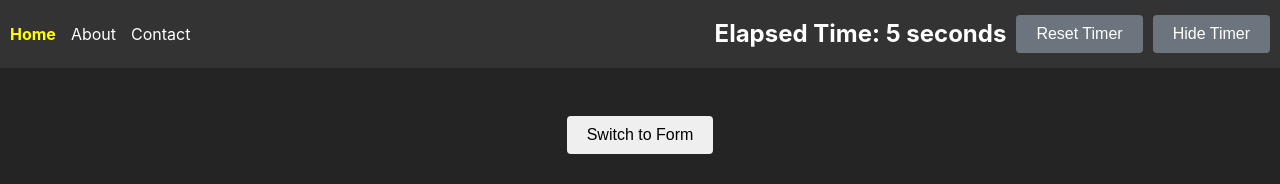
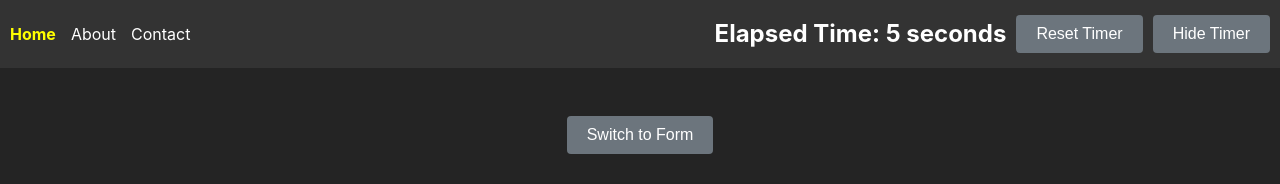
Before and after one commit to arturgomes/tech-review, a React (Vite) app: page / in a window 1280 px wide. Shown: the top 184 px of the page. Built offline with nearby package versions, Linux system fonts and the light colour scheme; grey boxes are pictures that could not be loaded.

Commit message:
refactor: reusing the Button component in App

```diff
--- a/src/App.tsx
+++ b/src/App.tsx
@@ -3,6 +3,7 @@ import Card from "./components/Card";
 import Form from "./components/Form";
 import NavBar from "./components/NavBar";
 import "./App.css";
+import Button from "./components/ButtonGroup/Button";
 
 function App() {
   /**
@@ -20,9 +21,9 @@ function App() {
     <>
       <NavBar />
       <div className="app__wrapper">
-        <button className="button" onClick={() => setFormOrCard(!formOrCard)}>
+        <Button onClick={() => setFormOrCard(!formOrCard)}>
           Switch to {formOrCard ? "Card" : "Form"}
-        </button>
+        </Button>
         {formOrCard ? (
           <Form />
         ) : (
```
